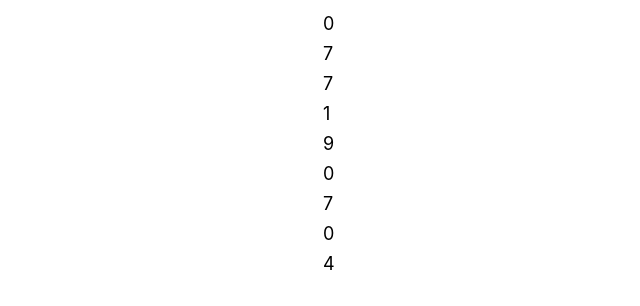
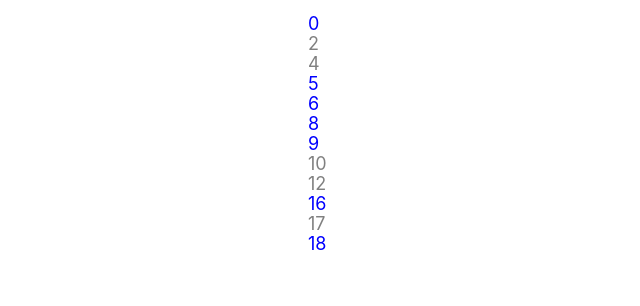
Before and after one commit to nickzylstra/collider, a React (Create React App) app: page / in a window 1280 px wide. Shown: the top 306 px of the page, without its empty margins (322-962 px from the left). Built offline with nearby package versions, Linux system fonts and the light colour scheme.

Commit message:
Update transitions

```diff
--- a/src/App.js
+++ b/src/App.js
@@ -7,38 +7,54 @@ const D3Container = ({ data }) => {
 
   useEffect(() => {
     const svg = d3.select(d3Container.current);
+    const trans = svg.transition().duration(1200);
+
     svg.selectAll("text")
-      .data(data)
+      .data(data, (d) => d)
       .join(
         (enter) => enter.append("text")
-          .attr('x', 25)
-          .attr('y', (d, i) => i * 30)
-          .style('font-size', 18)
-          .text((d) => d),
+            .attr('fill', 'green')
+            .attr('x', -20)
+            .attr('y', (d, i) => i * 20 + 30)
+            .style('font-size', 18)
+            .text((d) => d)
+          .call((enter) => enter.transition(trans)
+            .attr('x', 0)),
         (update) => update
-          .text((d) => d)
+            .attr('fill', 'blue')
+          .call((update) => update.transition(trans)
+            .attr('y', (d, i) => i * 20 + 30)),
+        (exit) => exit
+            .attr('fill', 'gray')
+          .call((exit) => exit.transition(trans)
+            .attr('x', 20)
+            .remove())
       );
   }, [data]);
 
   return (
     <svg
       className="d3-component"
-      width={40}
-      height={400}
+      width={20}
+      height={430}
       ref={d3Container}
     />
   );
 };
 
 function App() {
-  const pointCount = 10;
-  const genData = () => Array(pointCount).fill().map(() => Math.floor(Math.random() * pointCount));
-  const [data, setData] = useState(genData);
+  const numberCount = 20;
+  const genNumbers = () => {
+    const numbers = Array(numberCount).fill().map((e, i) => i);
+    const shuffledNumbers = d3.shuffle(numbers).slice(0, Math.floor(Math.random() * numberCount)).sort((a,b) => a - b);
+    return shuffledNumbers;
+  }
+  const [data, setData] = useState(genNumbers);
 
   useEffect(() => {
     const refreshInterval = setInterval(() => {
-      setData(genData())
-    }, 2000);
+      setData(genNumbers())
+    }, 2500);
 
     return () => {
       clearInterval(refreshInterval);
```
